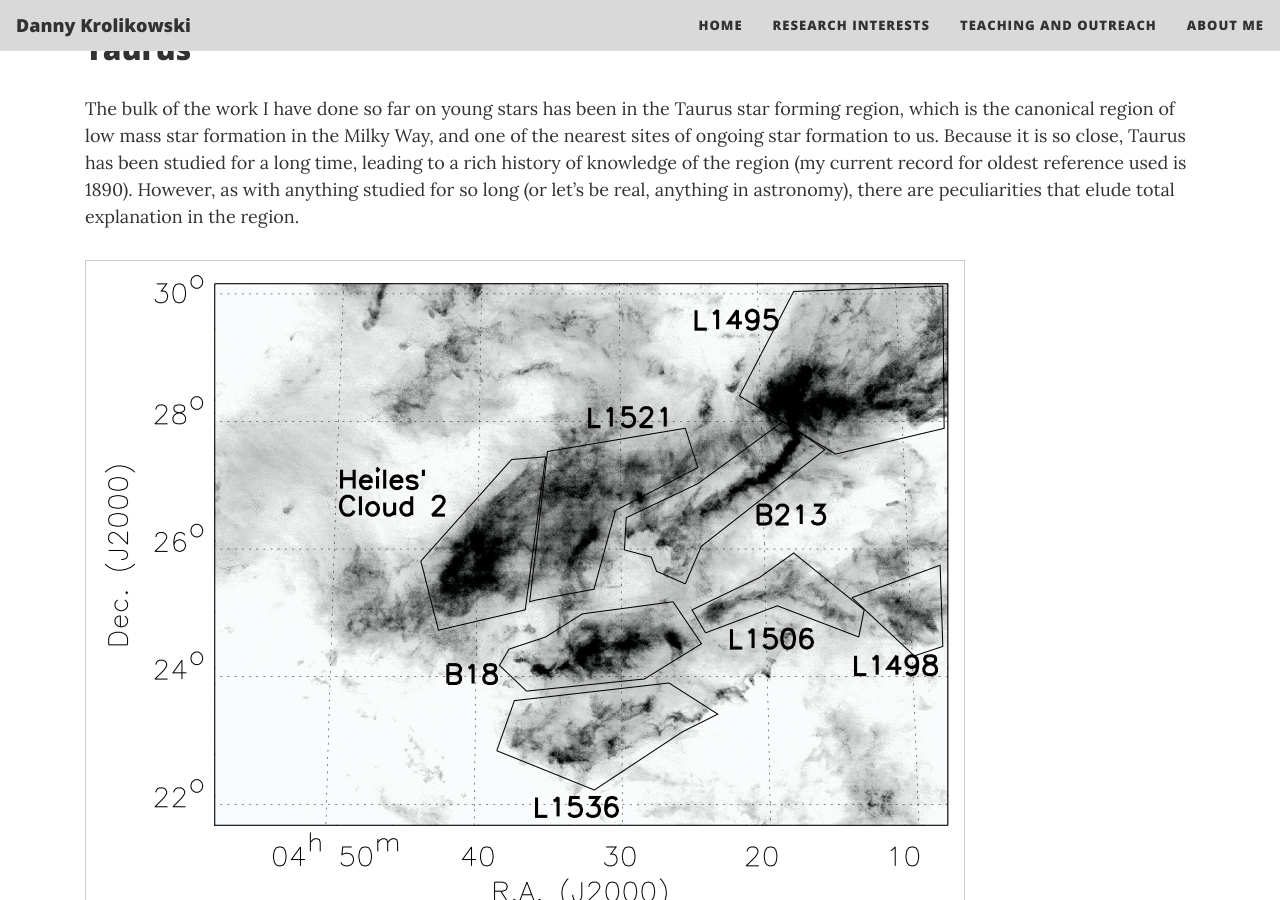
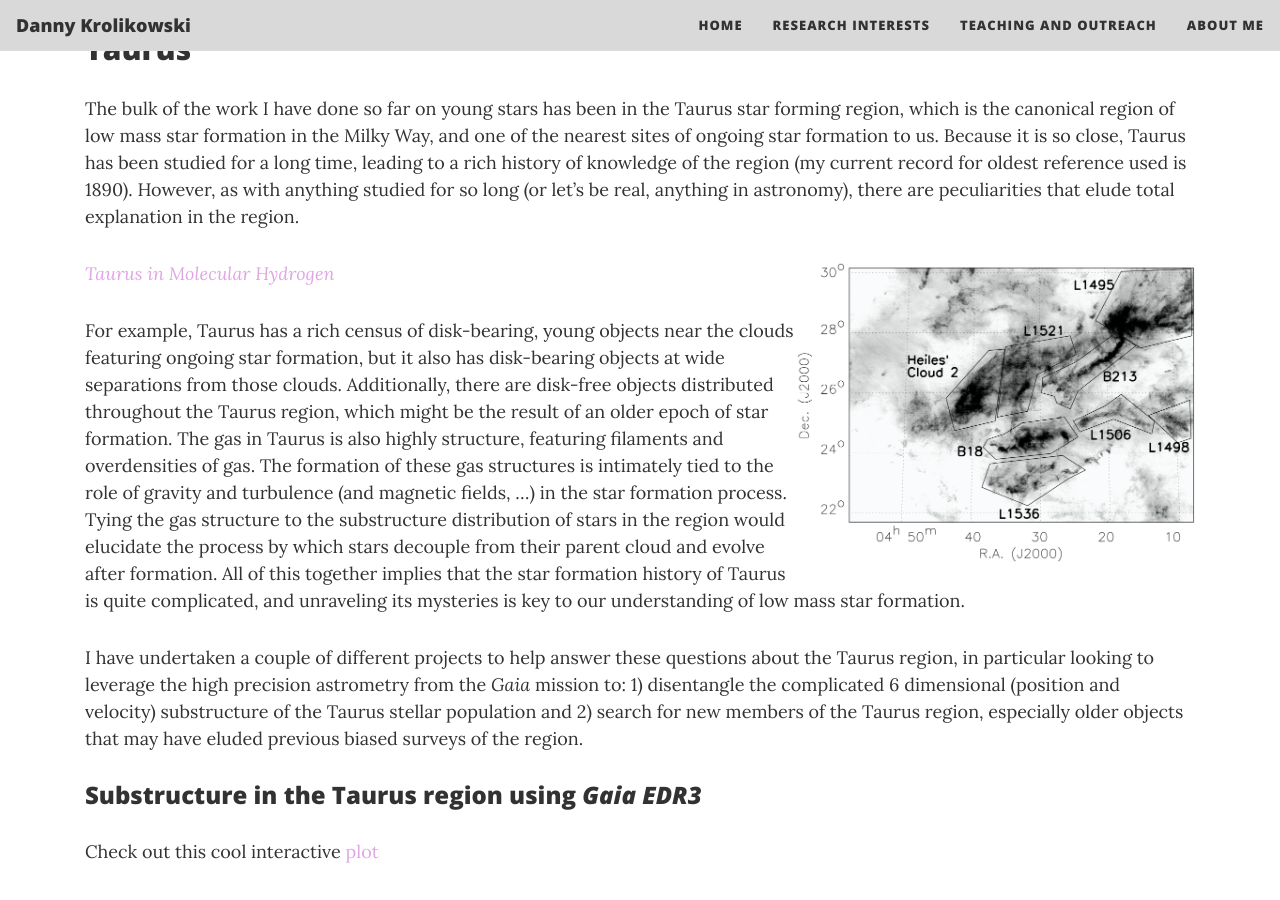
Before and after one commit to dkrolikowski/dkrolikowski.github.io, a Jekyll site: the page built from research.md, in a window 1280 px wide and 900 px high, scrolled down 668 px. Built offline with Jekyll 4.4.1, drawn with Linux system fonts in a browser that asks for light colours; nearby versions of some CDN libraries.

Commit message:
One more attempt at an image caption

```diff
--- a/research.md
+++ b/research.md
@@ -15,10 +15,13 @@ To understand how planetary systems form and evolve, we must understand how the
 
 The bulk of the work I have done so far on young stars has been in the Taurus star forming region, which is the canonical region of low mass star formation in the Milky Way, and one of the nearest sites of ongoing star formation to us. Because it is so close, Taurus has been studied for a long time, leading to a rich history of knowledge of the region (my current record for oldest reference used is 1890). However, as with anything studied for so long (or let's be real, anything in astronomy), there are peculiarities that elude total explanation in the region.
 
-| [![Taurus in H2](/assets/img/taurus_h2.png)](https://ui.adsabs.harvard.edu/abs/2008ApJ...680..428G/abstract) |
+![Taurus in H2](/assets/img/taurus_h2.png){: width="400" align="right" }
+*[Taurus in Molecular Hydrogen](https://ui.adsabs.harvard.edu/abs/2008ApJ...680..428G/abstract)*
+
+<!-- | [![Taurus in H2](/assets/img/taurus_h2.png)](https://ui.adsabs.harvard.edu/abs/2008ApJ...680..428G/abstract) |
 |---|
 |Taurus in Molecular Hydrogen|
-
+ -->
 <!-- <a href="https://ui.adsabs.harvard.edu/abs/2008ApJ...680..428G/abstract" target='blank' >
   <img src="/assets/img/taurus_h2.png" width="400" ALIGN="right">
 </a> -->
```
